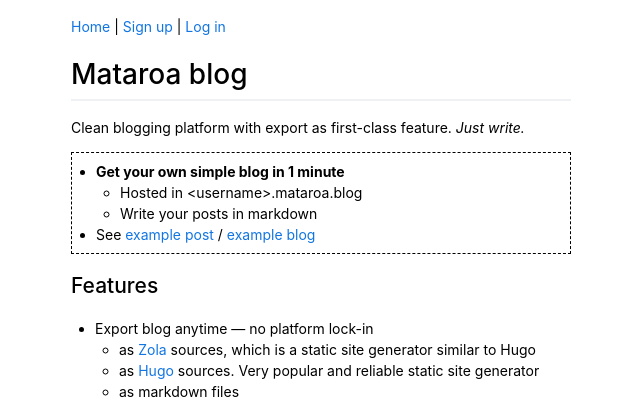
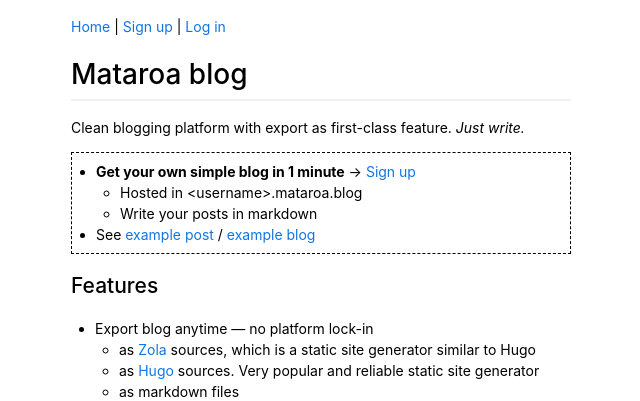
Before and after one commit to mataroa-blog/mataroa, a Django app: template main/templates/main/landing.html in a window 1280 px wide. Shown: the top 401 px of the page, without its empty margins (319-959 px from the left). Run offline with Django 3.2, Linux system fonts and the light colour scheme; the template is opened without the code that fills it, so the values that code supplies are empty; some libraries are stand-ins or nearby versions.

Commit message:
add signup on cta on landing

```diff
--- a/main/templates/main/landing.html
+++ b/main/templates/main/landing.html
@@ -9,7 +9,7 @@
         Clean blogging platform with export as first-class feature. <em>Just write.</em>
     </p>
     <ul class="lead">
-        <li><b>Get your own simple blog in 1 minute</b></li>
+        <li><b>Get your own simple blog in 1 minute</b> → <a href="{% url 'user_create' %}">Sign up</a></li>
         <ul>
             <li>Hosted in &lt;username&gt;.mataroa.blog</li>
             <li>Write your posts in markdown</li>
```
